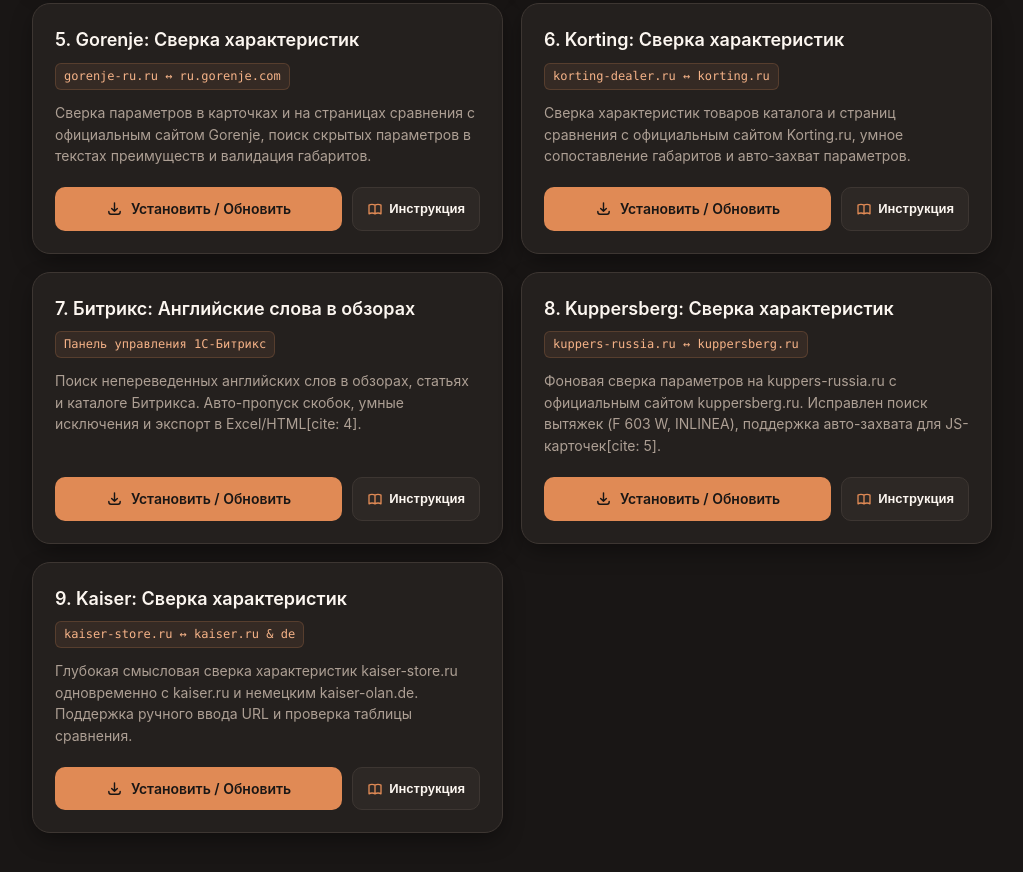
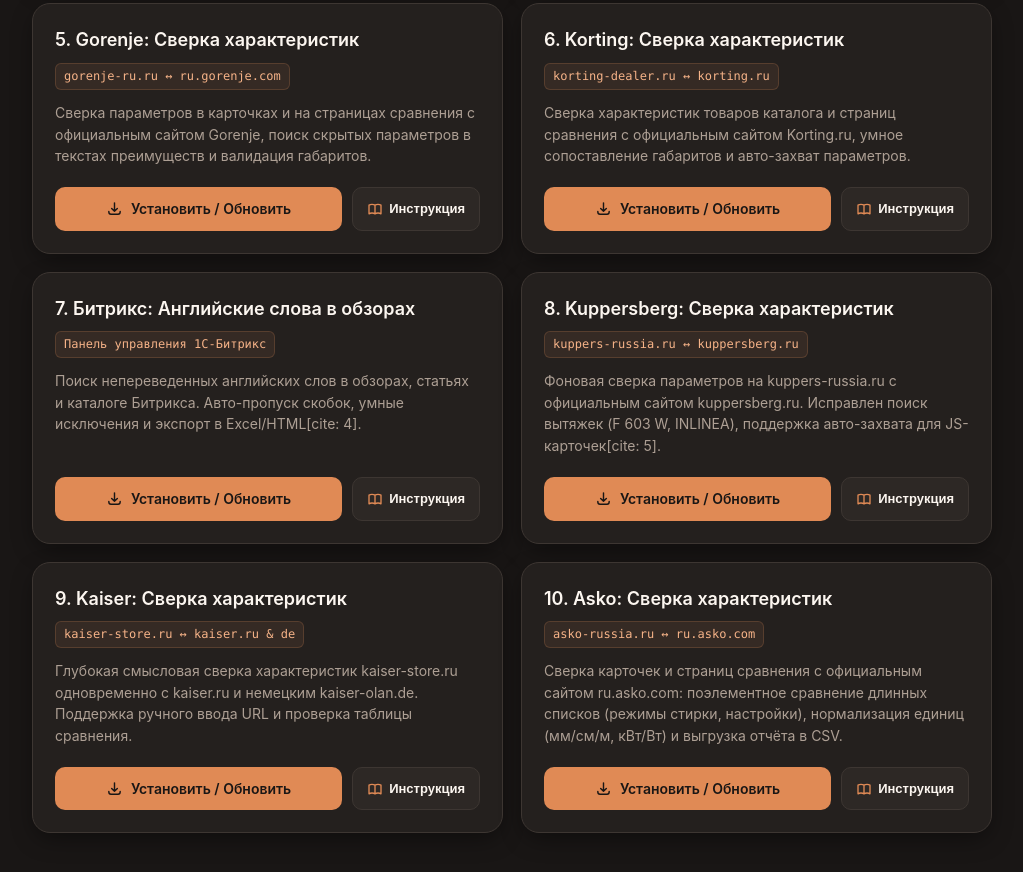
Before and after one commit to Lintervil/price-tools, a plain HTML site: page index.html in a window 1280 px wide. Shown: the part 1028-1900 px from the top of the page, without its empty margins (128-1151 px from the left). Drawn offline with Linux system fonts and the light colour scheme.

Commit message:
Update index.html

```diff
--- a/index.html
+++ b/index.html
@@ -822,6 +822,29 @@
         </div>
       </article>
 
+      <!-- Карточка 10: Asko Сверка характеристик -->
+      <article class="script-card" data-search="asko asko-russia ru.asko.com аско сверка характеристик сравнение параметров спецификации official spec checker csv отчет выгрузка варочные панели духовые шкафы холодильники посудомоечные стиральные сушильные вытяжки режимы стирки настройки">
+        <div class="card-top">
+          <h2 class="card-title">10. Asko: Сверка характеристик</h2>
+          <span class="card-badge">asko-russia.ru ↔ ru.asko.com</span>
+        </div>
+        <p class="card-desc">Сверка карточек и страниц сравнения с официальным сайтом ru.asko.com: поэлементное сравнение длинных списков (режимы стирки, настройки), нормализация единиц (мм/см/м, кВт/Вт) и выгрузка отчёта в CSV.</p>
+        <div class="card-buttons">
+          <a class="btn-install" href="./scripts/asko-russia-spec-checker.user.js" target="_blank" rel="noopener">
+            <svg fill="none" stroke="currentColor" viewBox="0 0 24 24">
+              <path stroke-linecap="round" stroke-linejoin="round" stroke-width="2" d="M4 16v1a3 3 0 003 3h10a3 3 0 003-3v-1m-4-4l-4 4m0 0l-4-4m4 4V4"/>
+            </svg>
+            Установить / Обновить
+          </a>
+          <button type="button" class="btn-guide" data-guide-id="asko-spec">
+            <svg fill="none" stroke="currentColor" viewBox="0 0 24 24">
+              <path stroke-linecap="round" stroke-linejoin="round" stroke-width="2" d="M12 6.253v13m0-13C10.832 5.477 9.246 5 7.5 5S4.168 5.477 3 6.253v13C4.168 18.477 5.754 18 7.5 18s3.332.477 4.5 1.253m0-13C13.168 5.477 14.754 5 16.5 5c1.747 0 3.332.477 4.5 1.253v13C19.832 18.477 18.247 18 16.5 18c-1.746 0-3.332.477-4.5 1.253"/>
+            </svg>
+            Инструкция
+          </button>
+        </div>
+      </article>
+
     </main>
 
     <div id="notFound" class="not-found">
@@ -1031,6 +1054,22 @@
           'Если kaiser.ru заблокировал автоматический поиск или показал капчу — нажмите <strong>«✏️ Задать URL»</strong> и вставьте прямую ссылку на товар вручную, скрипт мгновенно считает данные.'
         ],
         tip: '<strong>Особенность:</strong> скрипт понимает немецкие технические термины (breite, tiefe, edelstahl, gusseisen), сопоставляет габариты приборов и ниш с учётом перевода миллиметров в сантиметры, а также на лету проверяет диапазоны мощностей конфорок.'
+      },
+
+      'asko-spec': {
+        title: 'Asko: Сверка характеристик (v1.4.4)',
+        badge: 'asko-russia.ru ↔ ru.asko.com',
+        scriptUrl: './scripts/asko-russia-spec-checker.user.js',
+        purpose: 'Скрипт сверяет характеристики товаров на <strong>asko-russia.ru</strong> с официальным сайтом <strong>ru.asko.com</strong>: сам находит модель через поиск оф. сайта, читает спецификации из аккордеонов и сопоставляет поля с учётом разных названий и единиц измерения. Поддерживает карточки и страницы сравнения, поэлементную сверку длинных списков и выгрузку отчёта в CSV.',
+        steps: [
+          'Откройте карточку товара (<code>/catalog/*.html</code>) или страницу сравнения (<code>/compare/</code>) на сайте <strong>asko-russia.ru</strong>.',
+          'В правом нижнем углу появится кнопка <strong>«Сверка ASKO»</strong>. Откройте панель и нажмите <strong>«Запустить»</strong>.',
+          'Скрипт в фоне найдёт модель на <strong>ru.asko.com</strong>, считает характеристики и подсветит строки: зелёный (✔️) — совпало, красный (❌) — расхождение, жёлтый (⚠️) — частичное совпадение списка.',
+          'Нажмите кнопку <strong>«оф.»</strong> рядом с параметром (или ❌/⚠️ в таблице панели), чтобы увидеть значение с официального сайта и скопировать его в буфер.',
+          'Для длинных списков («Режимы стирки», «Настройки», комплектация) каждый пункт подсвечивается отдельно: ✅ есть на оф. сайте, ❌ отсутствует.',
+          'Нажмите <strong>«⬇ Скачать отчёт CSV»</strong> (на карточке) или <strong>«⬇ Скачать общий отчёт по сравнению (CSV)»</strong> (на странице сравнения), чтобы выгрузить таблицу для Excel.'
+        ],
+        tip: '<strong>Особенность:</strong> скрипт приводит единицы (мм→см, м/см→мм для кабелей и шлангов, кВт↔Вт), собирает нишу из «Мин. ширина/высота ниши» и «Глубина (включая расстояние от стены)», сверяет программы духовок/стиралок/ПММ по спискам оф. сайта, а CSV сохраняет с BOM и разделителем «;» для корректного открытия в Excel.'
       }
     };
 
```
